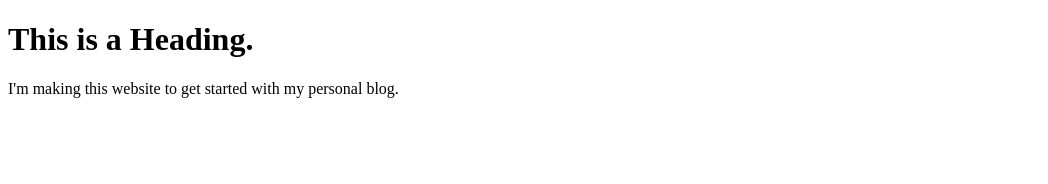
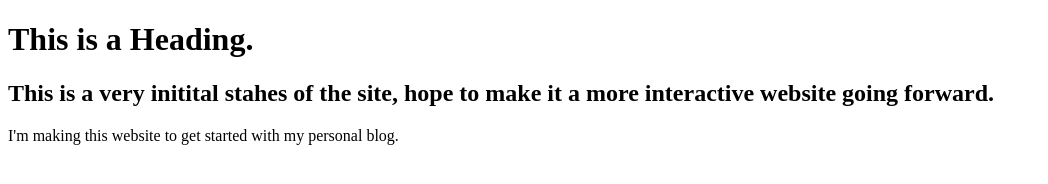
Before and after one commit to prasanth50/prasanththumma.com, a plain HTML site: page index.html in a window 1280 px wide. Shown: the whole page, without its empty margins (0-1048 px from the left). Drawn offline with Linux system fonts and the light colour scheme.

Commit message:
Adding a h2 tag message

```diff
--- a/index.html
+++ b/index.html
@@ -7,6 +7,7 @@
 </head>
 <body>
     <h1>This is a Heading.</h1>
+    <h2> This is a very initital stahes of the site, hope to make it a more interactive website going forward.</h2>
     <p>I'm making this website to get started with my personal blog.</p>
 </body>
 </html>
```
